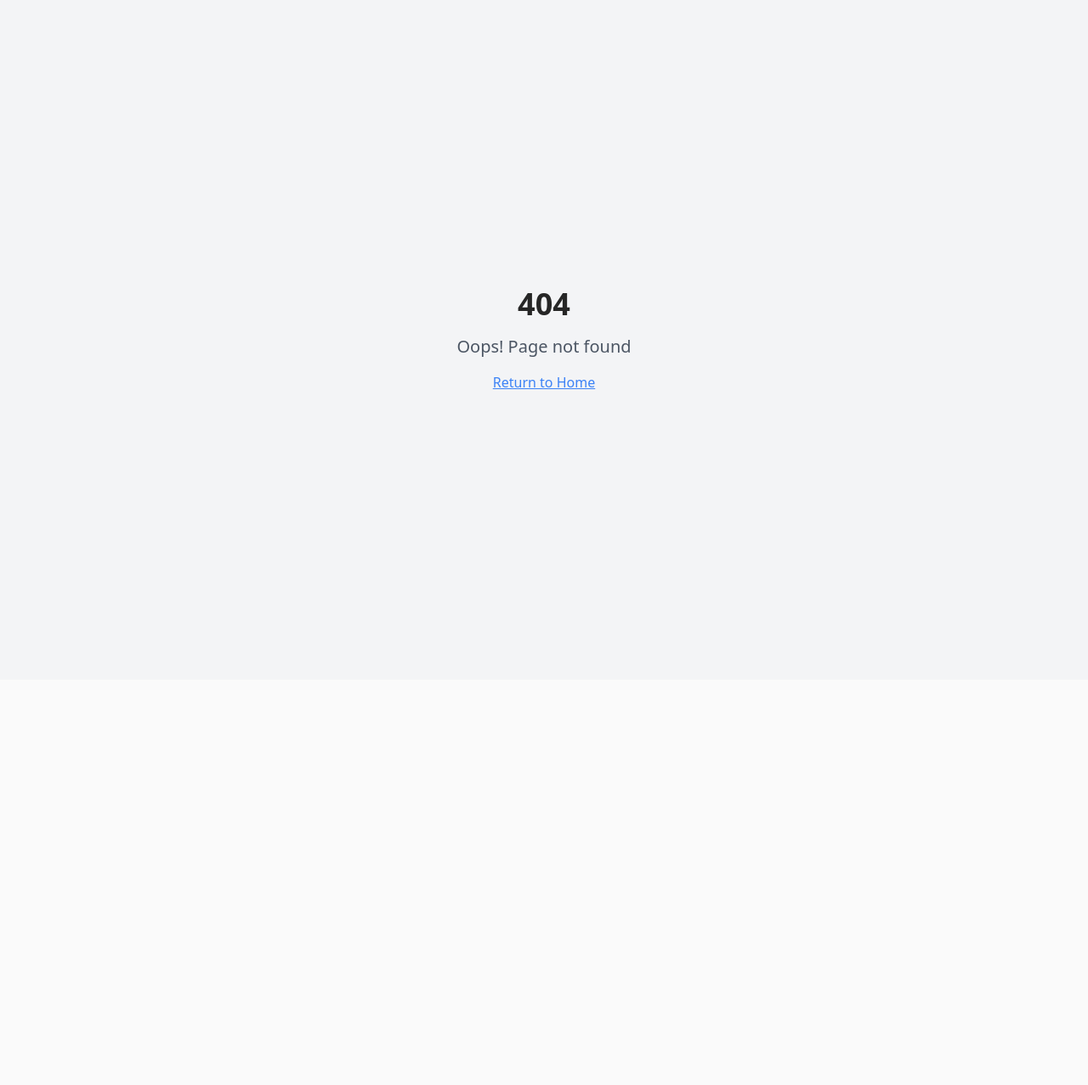
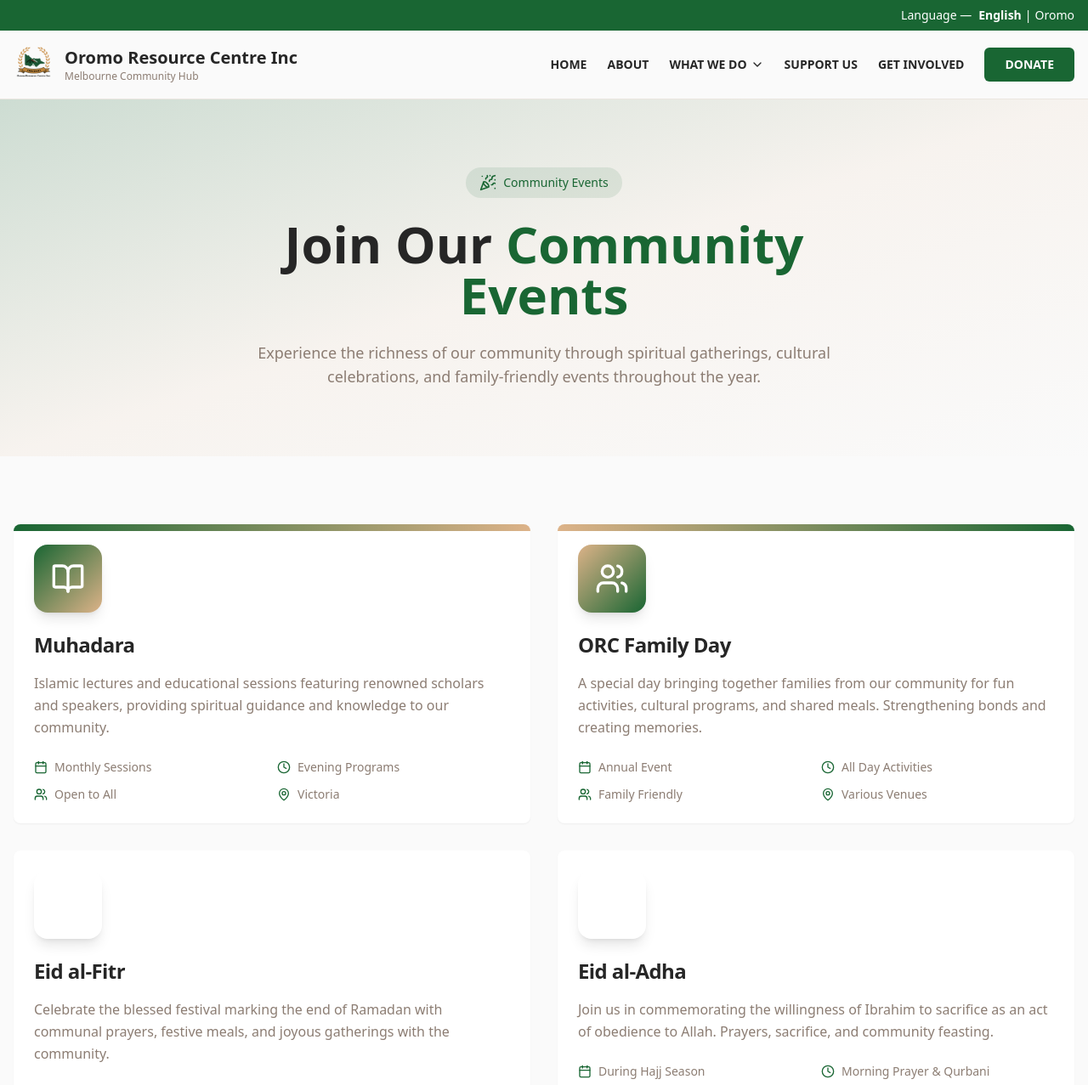
Before and after one commit to fes-reshid/oromo-resource-center, a React (Vite) app: page /events in a window 1280 px wide. Before the commit this address had no page. Shown: the top 1277 px of the page at 85% size. Before the commit the page ends 800 px from the top, so only its background shows below. Built offline with nearby package versions, Linux system fonts and the light colour scheme.

Commit message:
Add Events page and section

```diff
--- a/src/App.tsx
+++ b/src/App.tsx
@@ -15,6 +15,7 @@ import Gallery from "./pages/Gallery";
 import ServicesPage from "./pages/ServicesPage";
 import School from "./pages/School";
 import SpiritualServices from "./pages/SpiritualServices";
+import Events from "./pages/Events";
 import NotFound from "./pages/NotFound";
 
 const queryClient = new QueryClient();
@@ -38,6 +39,7 @@ const App = () => (
             <Route path="/services" element={<ServicesPage />} />
             <Route path="/school" element={<School />} />
             <Route path="/spiritual-services" element={<SpiritualServices />} />
+            <Route path="/events" element={<Events />} />
             {/* ADD ALL CUSTOM ROUTES ABOVE THE CATCH-ALL "*" ROUTE */}
             <Route path="*" element={<NotFound />} />
           </Routes>
--- a/src/components/Services.tsx
+++ b/src/components/Services.tsx
@@ -1,4 +1,4 @@
-import { GraduationCap, Users, Heart, Calendar, MapPin, Clock } from 'lucide-react';
+import { GraduationCap, Users, Heart, Calendar, MapPin, Clock, PartyPopper } from 'lucide-react';
 import { Card, CardContent, CardHeader, CardTitle } from '@/components/ui/card';
 import { Button } from '@/components/ui/button';
 import { useNavigate } from 'react-router-dom';
@@ -18,7 +18,7 @@ const Services = () => {
           </p>
         </div>
 
-        <div className="grid grid-cols-1 md:grid-cols-3 gap-8 mb-16">
+        <div className="grid grid-cols-1 md:grid-cols-2 lg:grid-cols-4 gap-8 mb-16">
           {/* Saturday School */}
           <Card className="relative overflow-hidden group hover:shadow-lg transition-all duration-300 border-0 bg-card/80 backdrop-blur-sm">
             <div className="absolute top-0 left-0 w-full h-1 bg-gradient-to-r from-primary to-accent"></div>
@@ -135,6 +135,44 @@ const Services = () => {
               </Button>
             </CardContent>
           </Card>
+
+          {/* Events */}
+          <Card className="relative overflow-hidden group hover:shadow-lg transition-all duration-300 border-0 bg-card/80 backdrop-blur-sm">
+            <div className="absolute top-0 left-0 w-full h-1 bg-gradient-to-r from-accent to-primary"></div>
+            <CardHeader className="pb-4">
+              <div className="w-16 h-16 bg-accent/10 rounded-2xl flex items-center justify-center mb-4 group-hover:scale-110 transition-transform">
+                <PartyPopper className="h-8 w-8 text-accent" />
+              </div>
+              <CardTitle className="text-xl text-foreground">Community Events</CardTitle>
+            </CardHeader>
+            <CardContent className="space-y-4">
+              <p className="text-muted-foreground">
+                Join us for special events including Muhadara, ORC Family Day, and Eid celebrations.
+              </p>
+              <div className="space-y-2 text-sm">
+                <div className="flex items-center gap-2 text-muted-foreground">
+                  <Calendar className="h-4 w-4" />
+                  <span>Special Events</span>
+                </div>
+                <div className="flex items-center gap-2 text-muted-foreground">
+                  <Users className="h-4 w-4" />
+                  <span>Community Gatherings</span>
+                </div>
+                <div className="flex items-center gap-2 text-muted-foreground">
+                  <PartyPopper className="h-4 w-4" />
+                  <span>Cultural Celebrations</span>
+                </div>
+              </div>
+              <Button
+                variant="outline"
+                size="sm"
+                className="w-full mt-4"
+                onClick={() => navigate('/events')}
+              >
+                View Events
+              </Button>
+            </CardContent>
+          </Card>
         </div>
 
         {/* Call to Action */}
--- /dev/null
+++ b/src/pages/Events.tsx
@@ -0,0 +1,139 @@
+import Header from '@/components/Header';
+import Footer from '@/components/Footer';
+import { Card, CardContent, CardHeader, CardTitle } from '@/components/ui/card';
+import { Calendar, MapPin, Users, Clock, PartyPopper, BookOpen, Heart } from 'lucide-react';
+import { Button } from '@/components/ui/button';
+
+const Events = () => {
+  const events = [
+    {
+      title: 'Muhadara',
+      description: 'Islamic lectures and educational sessions featuring renowned scholars and speakers, providing spiritual guidance and knowledge to our community.',
+      icon: BookOpen,
+      color: 'from-primary to-accent',
+      details: [
+        { icon: Calendar, text: 'Monthly Sessions' },
+        { icon: Clock, text: 'Evening Programs' },
+        { icon: Users, text: 'Open to All' },
+        { icon: MapPin, text: 'Victoria' }
+      ]
+    },
+    {
+      title: 'ORC Family Day',
+      description: 'A special day bringing together families from our community for fun activities, cultural programs, and shared meals. Strengthening bonds and creating memories.',
+      icon: Users,
+      color: 'from-accent to-primary',
+      details: [
+        { icon: Calendar, text: 'Annual Event' },
+        { icon: Clock, text: 'All Day Activities' },
+        { icon: Users, text: 'Family Friendly' },
+        { icon: MapPin, text: 'Various Venues' }
+      ]
+    },
+    {
+      title: 'Eid al-Fitr',
+      description: 'Celebrate the blessed festival marking the end of Ramadan with communal prayers, festive meals, and joyous gatherings with the community.',
+      icon: PartyPopper,
+      color: 'from-primary to-deep-forest',
+      details: [
+        { icon: Calendar, text: 'After Ramadan' },
+        { icon: Clock, text: 'Morning Prayer & Celebration' },
+        { icon: Users, text: 'Community Celebration' },
+        { icon: MapPin, text: 'Victoria' }
+      ]
+    },
+    {
+      title: 'Eid al-Adha',
+      description: 'Join us in commemorating the willingness of Ibrahim to sacrifice as an act of obedience to Allah. Prayers, sacrifice, and community feasting.',
+      icon: Heart,
+      color: 'from-deep-forest to-primary',
+      details: [
+        { icon: Calendar, text: 'During Hajj Season' },
+        { icon: Clock, text: 'Morning Prayer & Qurbani' },
+        { icon: Users, text: 'Community Gathering' },
+        { icon: MapPin, text: 'Victoria' }
+      ]
+    }
+  ];
+
+  return (
+    <div className="min-h-screen bg-background">
+      <Header />
+
+      {/* Hero Section */}
+      <section className="relative py-20 bg-gradient-to-br from-primary/20 via-accent/10 to-background">
+        <div className="container mx-auto px-4">
+          <div className="text-center max-w-3xl mx-auto">
+            <div className="inline-flex items-center gap-2 bg-primary/10 px-4 py-2 rounded-full mb-6">
+              <PartyPopper className="h-5 w-5 text-primary" />
+              <span className="text-sm font-medium text-primary">Community Events</span>
+            </div>
+            <h1 className="text-4xl md:text-6xl font-bold mb-6 text-foreground">
+              Join Our <span className="text-primary">Community Events</span>
+            </h1>
+            <p className="text-lg text-muted-foreground">
+              Experience the richness of our community through spiritual gatherings, cultural celebrations, and family-friendly events throughout the year.
+            </p>
+          </div>
+        </div>
+      </section>
+
+      {/* Events Grid */}
+      <section className="py-20">
+        <div className="container mx-auto px-4">
+          <div className="grid grid-cols-1 md:grid-cols-2 gap-8">
+            {events.map((event, index) => {
+              const IconComponent = event.icon;
+              return (
+                <Card key={index} className="relative overflow-hidden group hover:shadow-xl transition-all duration-300 border-0">
+                  <div className={`absolute top-0 left-0 w-full h-2 bg-gradient-to-r ${event.color}`}></div>
+                  <CardHeader className="pb-4">
+                    <div className={`w-20 h-20 bg-gradient-to-br ${event.color} rounded-2xl flex items-center justify-center mb-4 group-hover:scale-110 transition-transform shadow-lg`}>
+                      <IconComponent className="h-10 w-10 text-primary-foreground" />
+                    </div>
+                    <CardTitle className="text-2xl text-foreground">{event.title}</CardTitle>
+                  </CardHeader>
+                  <CardContent className="space-y-6">
+                    <p className="text-muted-foreground leading-relaxed">
+                      {event.description}
+                    </p>
+                    <div className="grid grid-cols-2 gap-3">
+                      {event.details.map((detail, idx) => {
+                        const DetailIcon = detail.icon;
+                        return (
+                          <div key={idx} className="flex items-center gap-2 text-sm text-muted-foreground">
+                            <DetailIcon className="h-4 w-4 text-primary" />
+                            <span>{detail.text}</span>
+                          </div>
+                        );
+                      })}
+                    </div>
+                  </CardContent>
+                </Card>
+              );
+            })}
+          </div>
+
+          {/* Call to Action */}
+          <div className="mt-16 text-center">
+            <div className="bg-gradient-to-r from-primary to-deep-forest p-8 md:p-12 rounded-2xl text-primary-foreground">
+              <h3 className="text-2xl md:text-3xl font-bold mb-4">
+                Stay Connected with Our Events
+              </h3>
+              <p className="text-lg mb-6 opacity-90 max-w-2xl mx-auto">
+                Don't miss out on upcoming events and celebrations. Contact us to learn more about event schedules and how you can participate.
+              </p>
+              <Button size="lg" variant="secondary">
+                Contact Us for Event Details
+              </Button>
+            </div>
+          </div>
+        </div>
+      </section>
+
+      <Footer />
+    </div>
+  );
+};
+
+export default Events;
```
